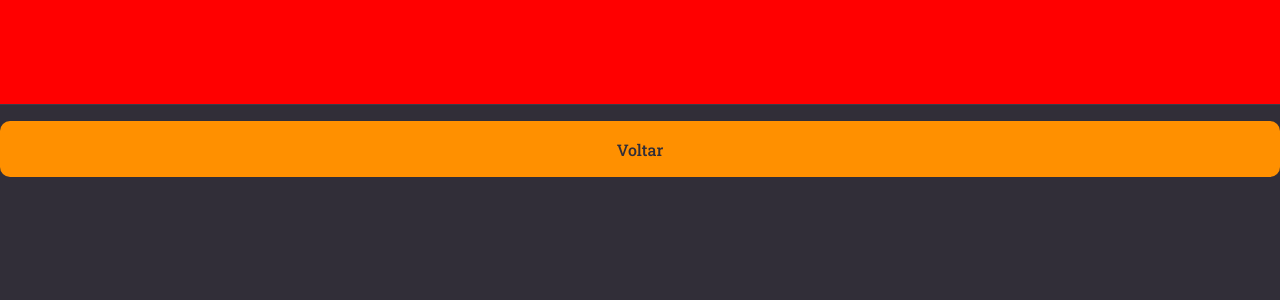
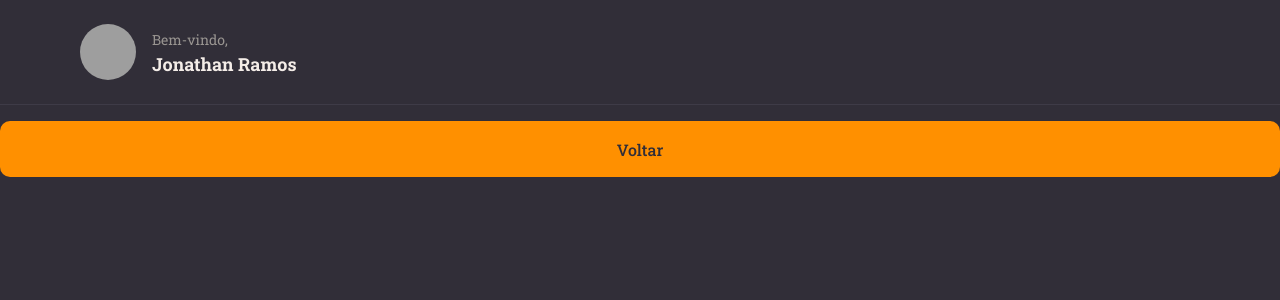
Before and after one commit to desenvjonathan/rocketnotes, a React (Vite) app: page / in a window 1280 px wide. Shown: the top 300 px of the page. Built offline with nearby package versions, Linux system fonts and the light colour scheme; grey boxes are pictures that could not be loaded.

Commit message:
add img profile

```diff
--- a/src/components/Header/index.jsx
+++ b/src/components/Header/index.jsx
@@ -1,9 +1,18 @@
-import { Container } from './styles'
+import { Container, Profile } from './styles'
 
 export function Header() {
   return (
     <Container>
+      <Profile>
+        <img
+        src="https://github.com/desenvjonathan.png"
+        alt="Foto de usuário" />
 
+        <div>
+          <span>Bem-vindo,</span>
+          <strong>Jonathan Ramos</strong>
+        </div>
+      </Profile>
     </Container>
   )
 }
--- a/src/components/Header/styles.js
+++ b/src/components/Header/styles.js
@@ -14,6 +14,31 @@
   justify-content: space-between;
 
   padding: 0 80px;
+`
+export const Profile = styled.div`
+  display: flex;
+  align-items: center;
 
-  background: red;
+  > img {/*o sinal de maior que é para garantir que será estilizada
+  a imagem de profile e não uma outra imagem */
+    width: 56px;
+    height: 56px;
+    border-radius: 50%;
+  }
+  > div {
+    display: flex;
+    flex-direction: column;
+    margin-left: 16px;
+    line-height: 24px;
+
+    span { /*aqui dentro conseguimos fazer uma castata e acessar os outros elementos*/
+      font-size: 14px;
+      color: ${({ theme }) => theme.COLORS.GRAY_100};
+    }
+
+    strong {
+      font-size: 18px;
+      color: ${({ theme }) => theme.COLORS.WHITE};
+    }
+  }
 `
```
